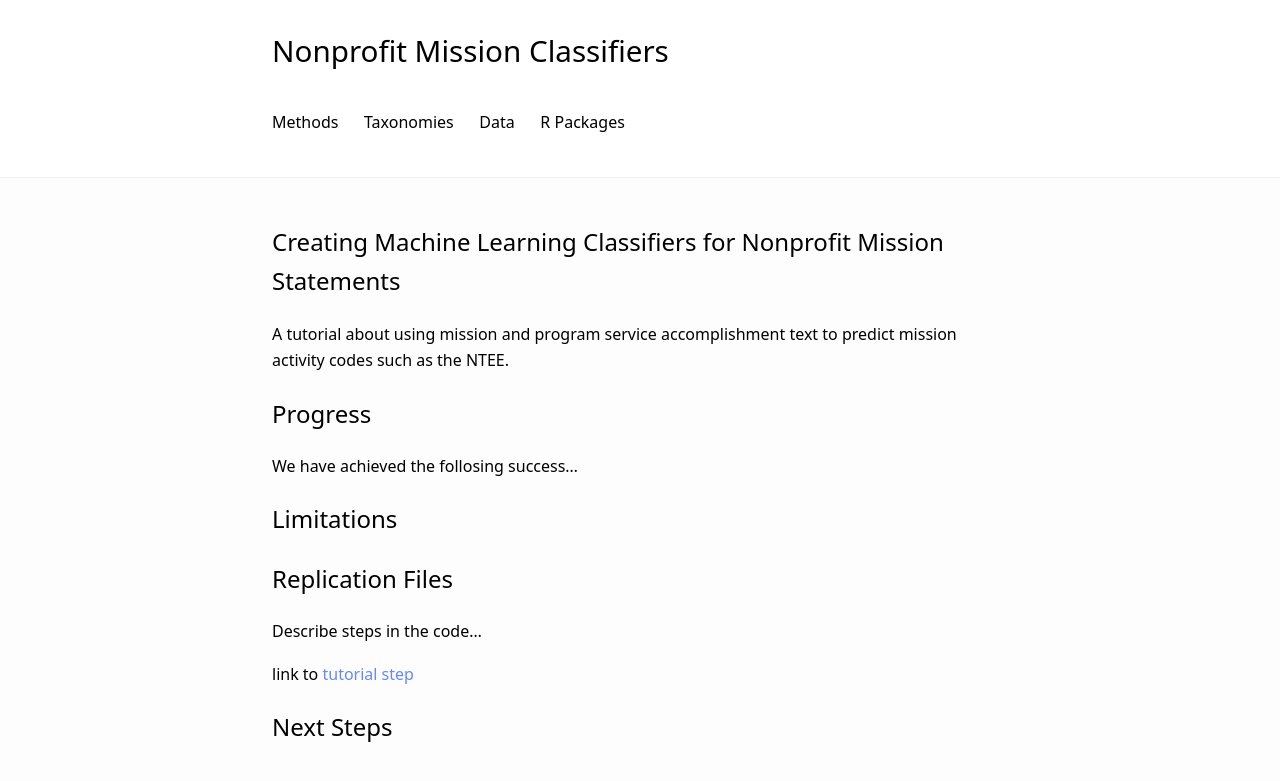
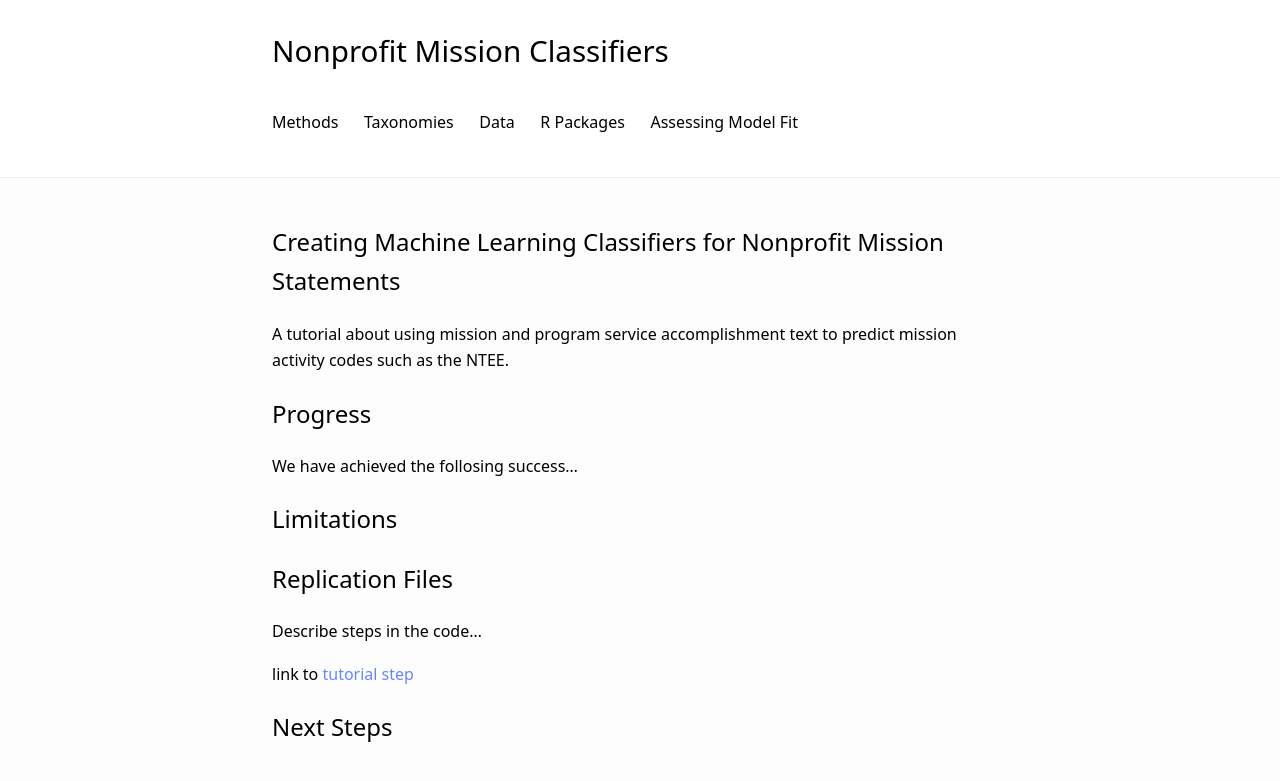
Before and after one commit to Nonprofit-Open-Data-Collective/machine_learning_mission_codes, a Jekyll site: the page built from docs/index.md, in a window 1280 px wide. Shown: the top 781 px of the page. Built offline with Jekyll 4.4.1, drawn with Linux system fonts in a browser that asks for light colours.

Commit message:
Update _config.yml

```diff
--- a/docs/_config.yml
+++ b/docs/_config.yml
@@ -19,6 +19,7 @@ navigation:                  # show navigation links in the header
   - taxonomies.md
   - data.md
   - packages.md
+  - model_fit.md
 
 
 
```
